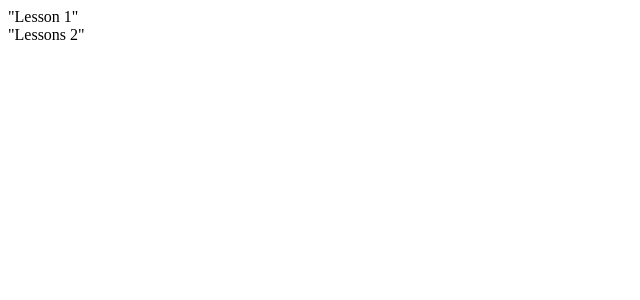
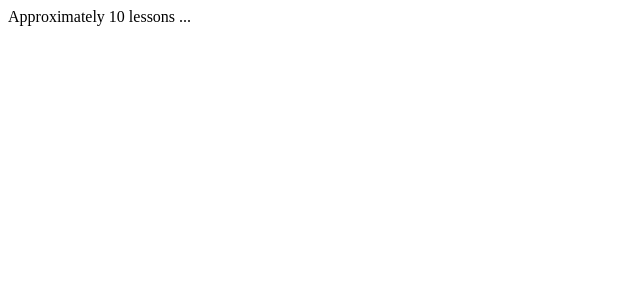
Before and after one commit to zeev512/sample-app, an Angular app: page / in a window 1280 px wide. Shown: the top 300 px of the page, without its empty margins (0-640 px from the left). Built offline with nearby package versions, Linux system fonts and the light colour scheme.

Commit message:
Passing template by reference from ng-template directive to ng-container through ngTemplateOutlet usage in latter. Note the use of context to pass in the variables.

```diff
--- a/src/app/app.component.ts
+++ b/src/app/app.component.ts
@@ -1,29 +1,32 @@
 import {Component, OnInit, TemplateRef, ViewChild} from '@angular/core';
 
 /*
-Possible solution would be to replace the outer div element
-with the ng-container element directive.
+Here is the breakdown of this example:
+1. This template, unlike the previous templates also has one input variable (it could also have several)
+2. The input variable is called lessonsCounter , and it's defined via a ng-template property using the pre x let-
+3. The variable lessonsCounter is visible inside the ng-template body, but not outside
+4. The content of this variable is determined by the expression that its assigned to the property let-lessonsCounter
+5. That expression is evaluated against a context object, passed to ngTemplateOutlet together with the template to instantiate
+6. This context object must then have a property named estimate , for any value to be displayed inside the template
+7. The context object is passed to ngTemplateOutlet via the context property, that can receive any expression that evaluates to an object
 
-As we can see, the ng-container directive provides us with an element
-that we can attach a structural directive to.
-This way we don't have to create an extra element just for that.
-But the major use case for the ng-container directive is that it can
-also provide a placeholder for injecting a template dynamically into the
-page.
+This is what would get rendered to the screen:
+Approximately 10 lessons ...
  */
 @Component({
 	selector: 'app-root',
 	template: `
-		<ng-container *ngIf="lessons">
-			<div class="lesson" *ngFor="let lesson of lessons">
-				<div class="lesson-detail">
-					{{lesson | json}}
-				</div>
+		<ng-template #estimateTemplate let-lessonsCounter="estimate">
+			<div> Approximately {{lessonsCounter}} lessons ...
 			</div>
-		</ng-container>	`})
+		</ng-template>
+		<ng-container *ngTemplateOutlet="estimateTemplate;context:ctx">
+		</ng-container>
+	`
+})
 export class AppComponent {
 
-	loginText = 'Login';
+	/*loginText = 'Login';
 	signUpText = 'Sign Up';
 	lessons = ['Lesson 1', 'Lessons 2'];
 
@@ -33,6 +36,8 @@ export class AppComponent {
 
 	signUp() {
 		console.log('Sign Up');
-	}
+	}*/
+	totalEstimate = 10;
+	ctx = {estimate: this.totalEstimate};
 
 }
```
